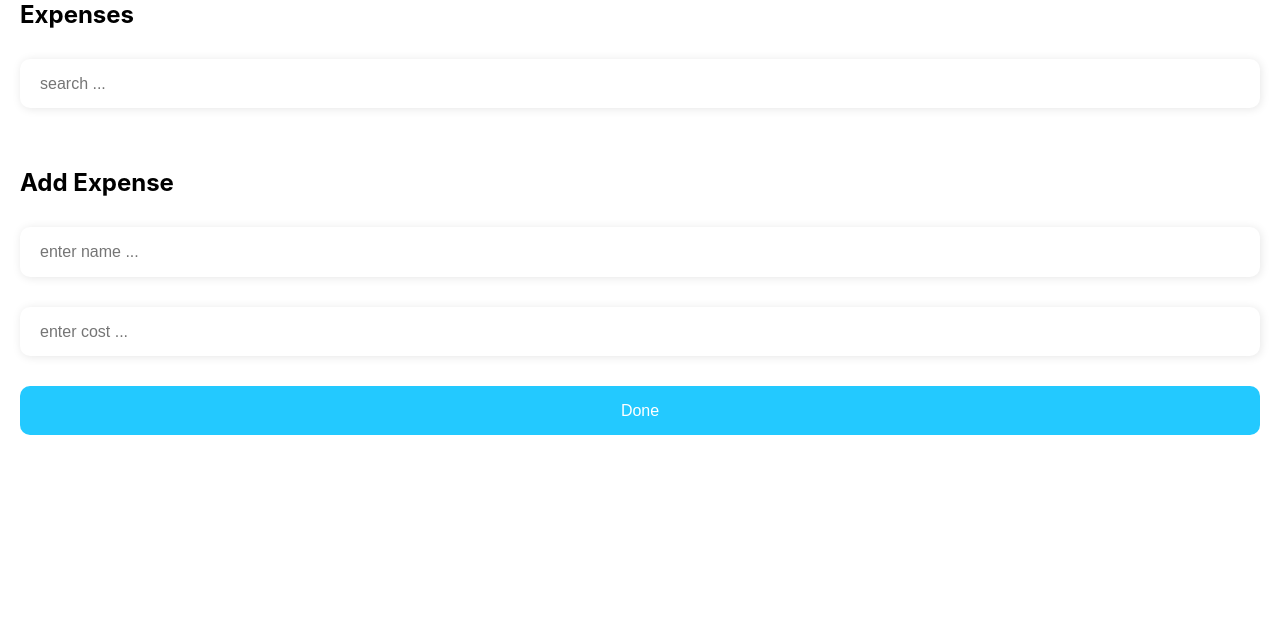
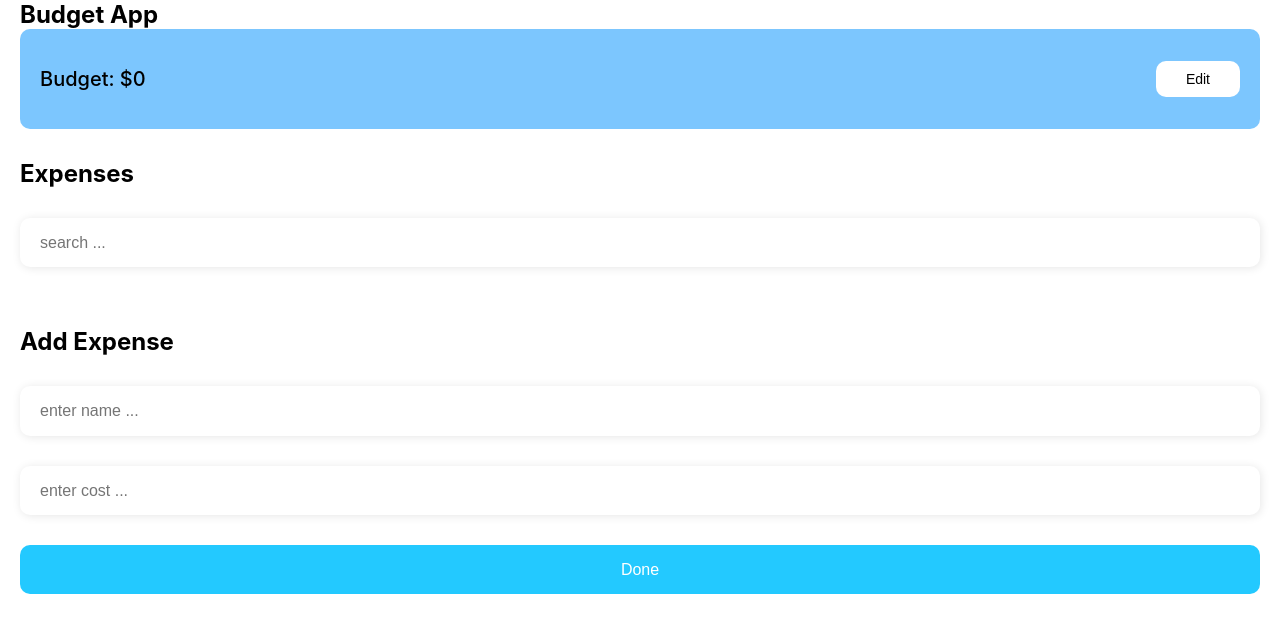
Before and after one commit to Andruha99/react-budget-app, a React (Create React App) app: page / in a window 1280 px wide. Shown: the top 632 px of the page. Built offline with nearby package versions, Linux system fonts and the light colour scheme.

Commit message:
feat (p-4): add budget card

```diff
--- a/src/App.tsx
+++ b/src/App.tsx
@@ -1,13 +1,15 @@
-import React from "react"
-import { Form } from "./components/Form/Form"
-import { Expenses } from "./components/Expenses/Expenses"
-import { Wrapper } from "./ui/base"
+import React from "react";
+import { Form } from "./components/Form/Form";
+import { Expenses } from "./components/Expenses/Expenses";
+import { Wrapper } from "./ui/base";
+import { Budget } from "./components/Budget/Budget";
 
 export const App = () => {
   return (
     <Wrapper>
+      <Budget />
       <Expenses />
       <Form />
     </Wrapper>
-  )
-}
+  );
+};
--- a/src/components/Budget/Budget.tsx
+++ b/src/components/Budget/Budget.tsx
@@ -0,0 +1,11 @@
+import React from "react";
+import { BudgetCard } from "../BudgetCard/BudgetCard";
+
+export const Budget = () => {
+  return (
+    <div>
+      <h2>Budget App</h2>
+      <BudgetCard />
+    </div>
+  );
+};
--- /dev/null
+++ b/src/components/BudgetCard/BudgetCard.tsx
@@ -0,0 +1,42 @@
+import React from "react";
+import { useBudgetContext } from "../../context/BudgetContext/BudgetContext";
+import { useToggle } from "../../hooks/useToggle";
+import { SubmitHandler, useForm } from "react-hook-form";
+import { BudgetButton, BudgetForm, BudgetInput, BudgetWrapper, Title } from "./styles";
+
+interface BudgetCardProps {
+  budget: number;
+}
+
+export const BudgetCard = () => {
+  const { budget, setBudget } = useBudgetContext();
+  const [isBudgetChanged, setIsBudgetChange] = useToggle(true);
+
+  const { handleSubmit, register, reset } = useForm<BudgetCardProps>();
+
+  const onSubmit: SubmitHandler<BudgetCardProps> = ({ budget }) => {
+    setBudget(budget);
+    reset();
+    setIsBudgetChange();
+  };
+
+  return (
+    <>
+      {isBudgetChanged ? (
+        <BudgetWrapper>
+          <Title>Budget: ${budget}</Title>
+          <BudgetButton type="button" onClick={setIsBudgetChange}>
+            Edit
+          </BudgetButton>
+        </BudgetWrapper>
+      ) : (
+        <BudgetWrapper>
+          <BudgetForm onSubmit={handleSubmit(onSubmit)}>
+            <BudgetInput type="number" placeholder="Enter  budget ..." {...register("budget")} />
+            <BudgetButton type="submit">Save</BudgetButton>
+          </BudgetForm>
+        </BudgetWrapper>
+      )}
+    </>
+  );
+};
--- /dev/null
+++ b/src/components/BudgetCard/styles.tsx
@@ -0,0 +1,40 @@
+import styled from "styled-components";
+
+const BudgetWrapper = styled.div`
+  display: flex;
+  justify-content: space-between;
+  align-items: center;
+  width: 100%;
+  padding: 32px 20px;
+  background-color: #7cc6fe;
+  border-radius: 10px;
+`;
+
+const BudgetButton = styled.button`
+  padding: 10px 30px;
+  background-color: #ffffff;
+  font-size: 14px;
+  border: 0px;
+  border-radius: 10px;
+`;
+
+const Title = styled.h2`
+  font-size: 20px;
+  font-weight: 500;
+`;
+
+const BudgetForm = styled.form`
+  display: flex;
+  justify-content: space-between;
+  align-items: space-between;
+  width: 100%;
+`;
+
+const BudgetInput = styled.input`
+  font-size: 20px;
+  background-color: #7cc6fe;
+  color: rgba(255, 255, 255, 0.6);
+  border: 0px;
+`;
+
+export { BudgetWrapper, BudgetButton, Title, BudgetForm, BudgetInput };
--- a/src/components/ExpensesList/ExpensesList.tsx
+++ b/src/components/ExpensesList/ExpensesList.tsx
@@ -1,5 +1,4 @@
 import { useExpensesContext } from "../../context/ExensesContext/ExpensesContext";
-import { Expense } from "../../types";
 import { ExpensesItem } from "../ExpensesItem/ExpensesItem";
 
 interface ExpensesListProps {
--- /dev/null
+++ b/src/hooks/useToggle.ts
@@ -0,0 +1,10 @@
+import { useCallback, useState } from "react";
+
+export const useToggle = (initialState = false): [boolean, () => void] => {
+  const [state, setState] = useState(initialState);
+  const toggle = useCallback(() => {
+    setState((state) => !state);
+  }, []);
+
+  return [state, toggle];
+};
--- a/src/index.tsx
+++ b/src/index.tsx
@@ -3,15 +3,16 @@ import ReactDOM from "react-dom/client";
 import { App } from "./App";
 import { GlobalStyles } from "./ui/GlobalStyles";
 import { ExpensesContextProvider } from "./context/ExensesContext/ExpensesContext";
+import { BudgetContextProvider } from "./context/BudgetContext/BudgetContext";
 
-const root = ReactDOM.createRoot(
-  document.getElementById("root") as HTMLElement
-);
+const root = ReactDOM.createRoot(document.getElementById("root") as HTMLElement);
 root.render(
   <React.StrictMode>
     <ExpensesContextProvider>
-      <GlobalStyles />
-      <App />
+      <BudgetContextProvider>
+        <GlobalStyles />
+        <App />
+      </BudgetContextProvider>
     </ExpensesContextProvider>
-  </React.StrictMode>
+  </React.StrictMode>,
 );
```
Also changed, not shown: src/components/Budget/styles.ts (deleted).
